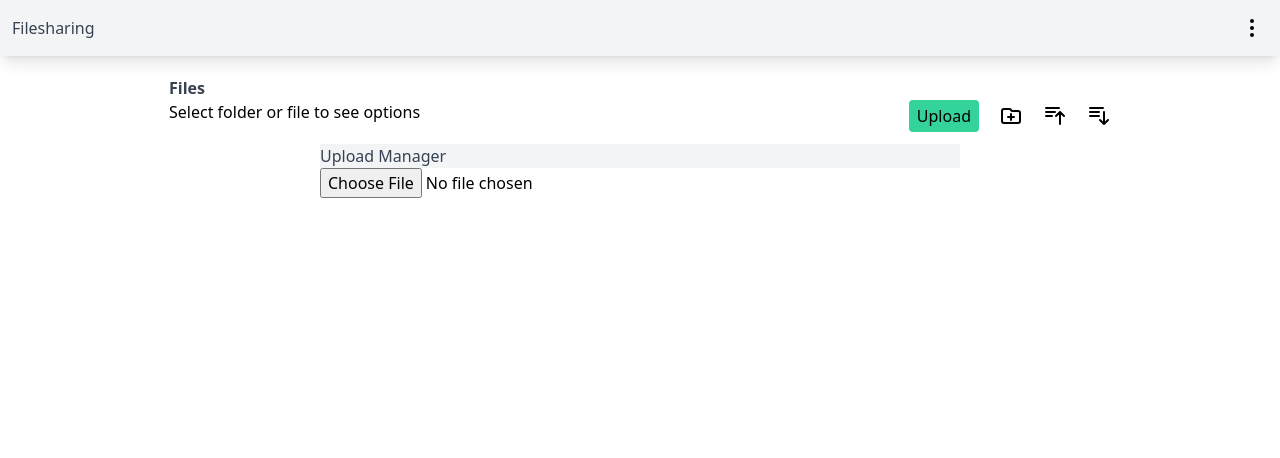
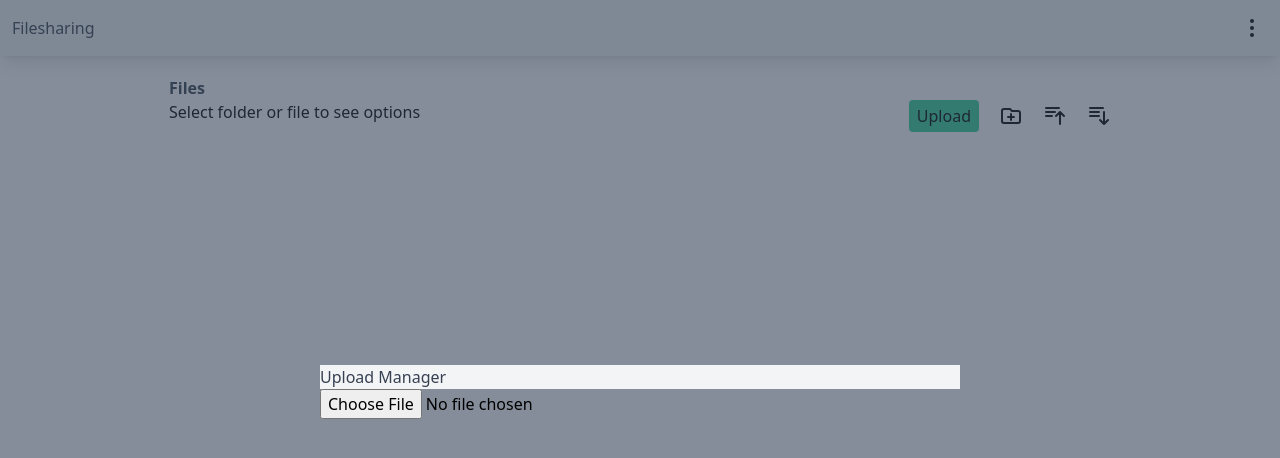
Before and after one commit to KevvKo/filesharing-system, a website: page public/index.html in a window 1280 px wide. Both pictures are taken after a click on the button "Upload". Drawn offline with nearby package versions, Linux system fonts and the light colour scheme.

Commit message:
add grayout baxkground for modal

```diff
--- a/public/index.html
+++ b/public/index.html
@@ -45,12 +45,14 @@
       </div>
 
     </div>
-
-    <div class="upload-modal w-1/2 m-auto hidden">
-      <h3 class="font-medium text-gray-700 bg-gray-100">Upload Manager</h3>
-      <form>
-        <input type="file" />
-      </form>
+    <div class="modal hidden">
+      <div class="absolute z-20 w-1/2 left-1/2  top-1/2 -translate-x-1/2 -translate-y-1/2">
+        <h3 class="font-medium text-gray-700 bg-gray-100">Upload Manager</h3>
+        <form>
+          <input type="file" />
+        </form>
+      </div>
+      <div class="z-10 absolute top-0 left-0 bg-slate-700 w-screen h-screen opacity-60"></div>
     </div>
   </body>
 
@@ -82,7 +84,8 @@
     }
 
     function toggleModal(){
-      document.querySelector('.upload-modal').classList.toggle('hidden');
+      document.querySelector('.modal').classList.toggle('hidden');
+      document.querySelector('.gray-out').classList.toggle('hidden');
     }
     // add all events
     document.querySelector('.sign-out').addEventListener('click', signOut);
```
Also changed, not shown: 1 other file.
